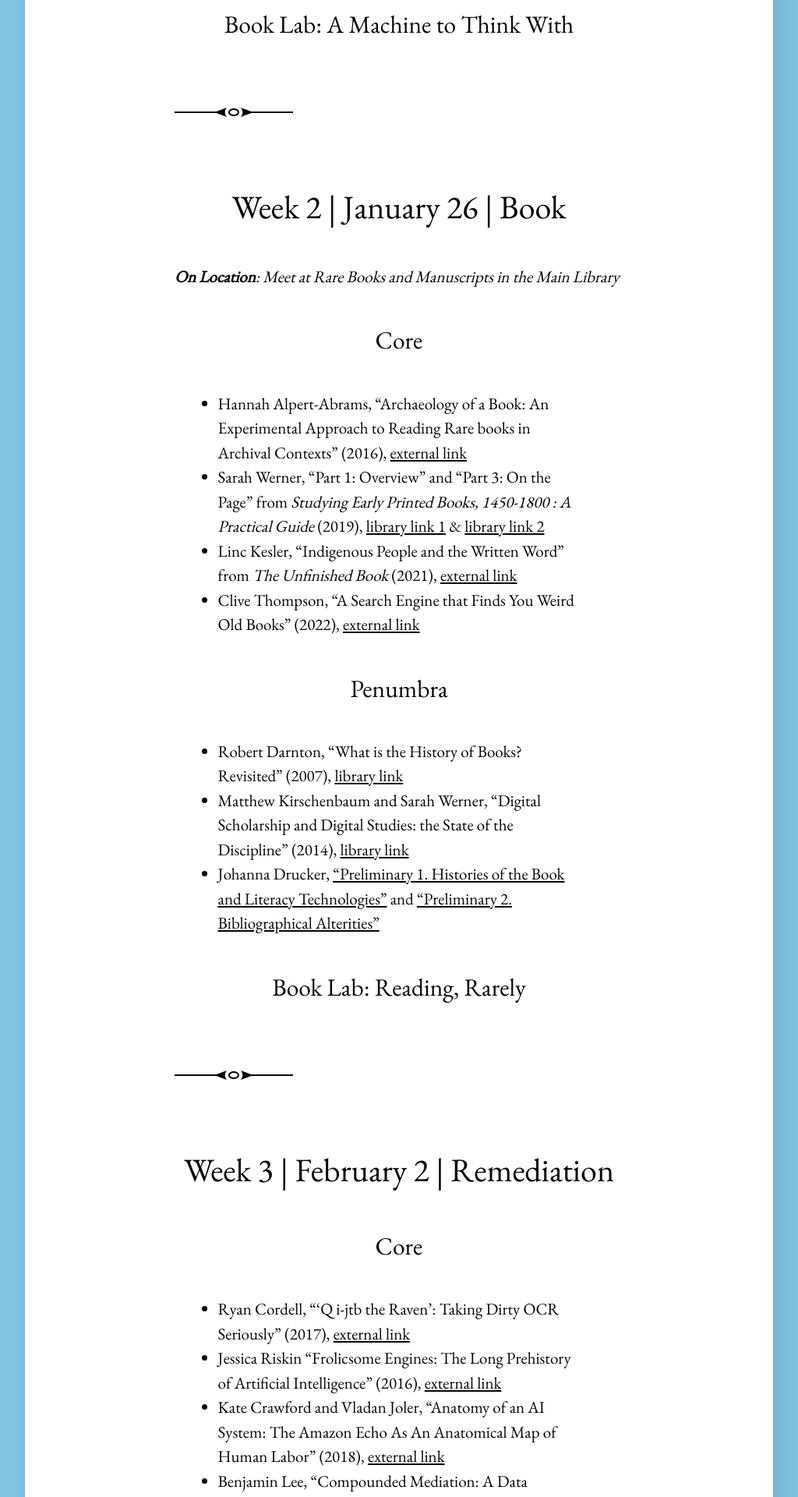
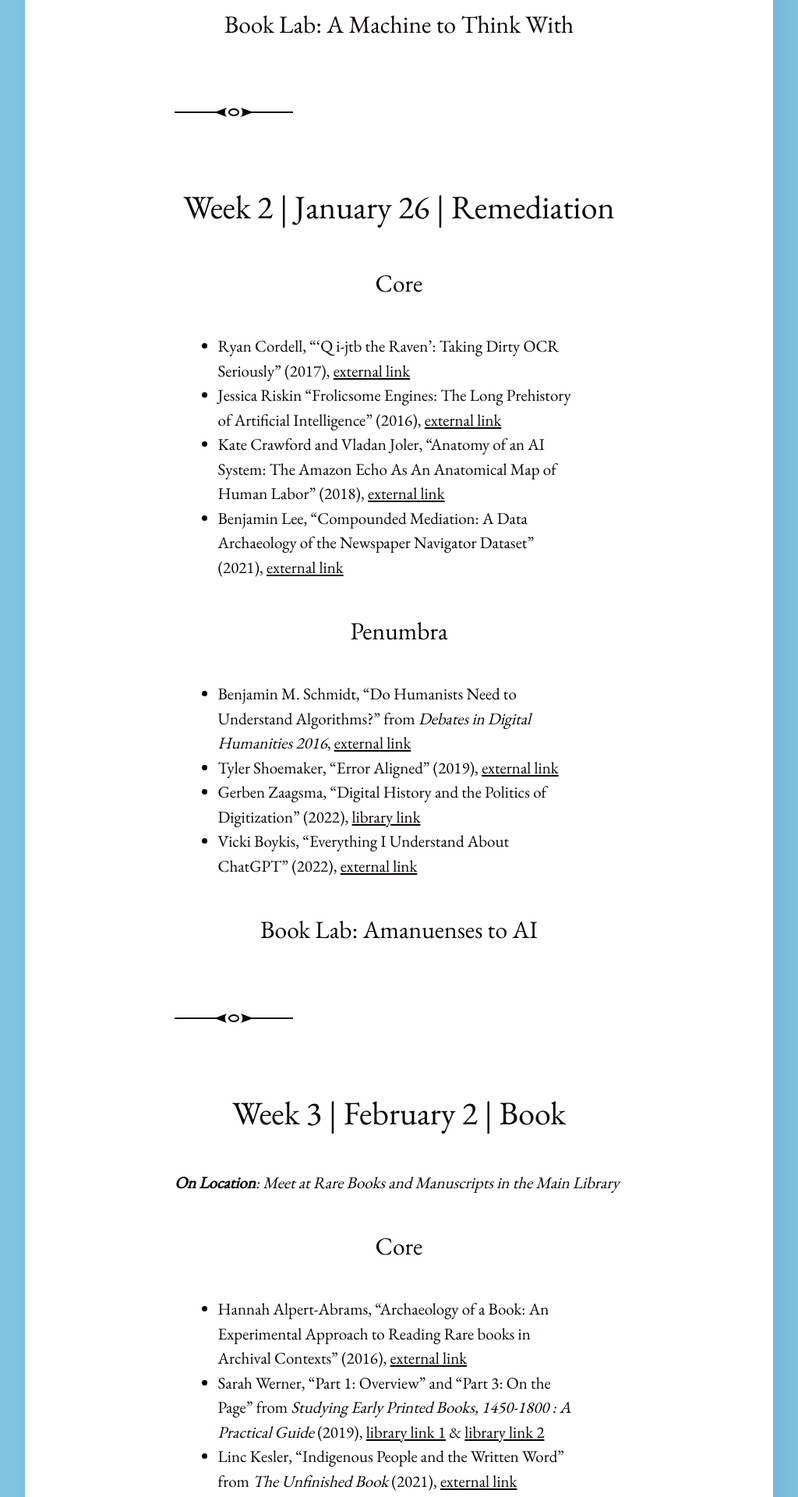
Before and after one commit to rccordell/s23bl, a Jekyll site: the page built from schedule.md, in a window 1280 px wide. Shown: the part 1852-3772 px from the top of the page at 78% size, without its empty margins (128-1152 px from the left). Built offline with Jekyll 4.4.1, drawn with Linux system fonts in a browser that asks for light colours; some of the changed text lies outside the part shown.

Commit message:
update schedule

```diff
--- a/schedule.md
+++ b/schedule.md
@@ -28,7 +28,28 @@ Each week there are readings listed under *Core* and *Penumbra*. The core readin
 
 -----
 
-## Week 2 | January 26 | Book
+## Week 2 | January 26 | Remediation
+
+### Core
+
++ Ryan Cordell, "'Q i-jtb the Raven': Taking Dirty OCR Seriously" (2017), [external link](https://ryancordell.org/research/qijtb-the-raven/)
++ Jessica Riskin "Frolicsome Engines: The Long Prehistory of Artificial Intelligence" (2016), [external link](https://publicdomainreview.org/essay/frolicsome-engines-the-long-prehistory-of-artificial-intelligence)
++ Kate Crawford and Vladan Joler, “Anatomy of an AI System: The Amazon Echo As An Anatomical Map of Human Labor” (2018), [external link](https://anatomyof.ai/)
++ Benjamin Lee, "Compounded Mediation: A Data Archaeology of the Newspaper Navigator Dataset" (2021), [external link](http://www.digitalhumanities.org/dhq/vol/15/4/000578/000578.html)
+
+### Penumbra
+
++ Benjamin M. Schmidt, "Do Humanists Need to Understand Algorithms?" from *Debates in Digital Humanities 2016*, [external link](http://dhdebates.gc.cuny.edu/debates/text/99)
++ Tyler Shoemaker, "Error Aligned" (2019), [external link](https://scholarworks.iu.edu/journals/index.php/textual/article/view/27153/32677)
++ Gerben Zaagsma, "Digital History and the Politics of Digitization" (2022), [library link](https://doi-org.proxy2.library.illinois.edu/10.1093/llc/fqac050)
++ Vicki Boykis, "Everything I Understand About ChatGPT" (2022), [external link](https://gist.github.com/veekaybee/6f8885e9906aa9c5408ebe5c7e870698)
+
+### Book Lab: Amanuenses to AI
+
+-----
+
+
+## Week 3 | February 2 | Book
 
 _**On Location**: Meet at Rare Books and Manuscripts in the Main Library_
 
@@ -47,28 +68,6 @@ _**On Location**: Meet at Rare Books and Manuscripts in the Main Library_
 + Johanna Drucker, ["Preliminary 1. Histories of the Book and Literacy Technologies"](https://hob.gseis.ucla.edu/HoBCoursebook_Prelim_1.html) and ["Preliminary 2. Bibliographical Alterities"](https://hob.gseis.ucla.edu/HoBCoursebook_Prelim_2.html)
 
 ### Book Lab: Reading, Rarely
-
------
-
-
-## Week 3 | February 2 | Remediation
-
-### Core
-
-+ Ryan Cordell, "'Q i-jtb the Raven': Taking Dirty OCR Seriously" (2017), [external link](https://ryancordell.org/research/qijtb-the-raven/)
-+ Jessica Riskin "Frolicsome Engines: The Long Prehistory of Artificial Intelligence" (2016), [external link](https://publicdomainreview.org/essay/frolicsome-engines-the-long-prehistory-of-artificial-intelligence)
-+ Kate Crawford and Vladan Joler, “Anatomy of an AI System: The Amazon Echo As An Anatomical Map of Human Labor” (2018), [external link](https://anatomyof.ai/)
-+ Benjamin Lee, "Compounded Mediation: A Data Archaeology of the Newspaper Navigator Dataset" (2021), [external link](http://www.digitalhumanities.org/dhq/vol/15/4/000578/000578.html)
-
-### Penumbra
-
-+ Benjamin M. Schmidt, "Do Humanists Need to Understand Algorithms?" from *Debates in Digital Humanities 2016*, [external link](http://dhdebates.gc.cuny.edu/debates/text/99)
-+ Tyler Shoemaker, "Error Aligned" (2019), [external link](https://scholarworks.iu.edu/journals/index.php/textual/article/view/27153/32677)
-+ Gerben Zaagsma, "Digital History and the Politics of Digitization" (2022), [library link](https://doi-org.proxy2.library.illinois.edu/10.1093/llc/fqac050)
-+ Vicki Boykis, "Everything I Understand About ChatGPT" (2022), [external link](https://gist.github.com/veekaybee/6f8885e9906aa9c5408ebe5c7e870698)
-
-
-### Book Lab: Amanuenses to AI
 
 -----
 
@@ -175,6 +174,8 @@ _**On Location**: Meet at Rare Books and Manuscripts in the Main Library_
 -----
 
 ## Week 9 | March 23 | Experiment
+
+_**On Location**: Meet at Rare Books and Manuscripts in the Main Library_
 
 ### Core
 
```
Also changed, not shown: assignments.md (+3 -0 lines).
